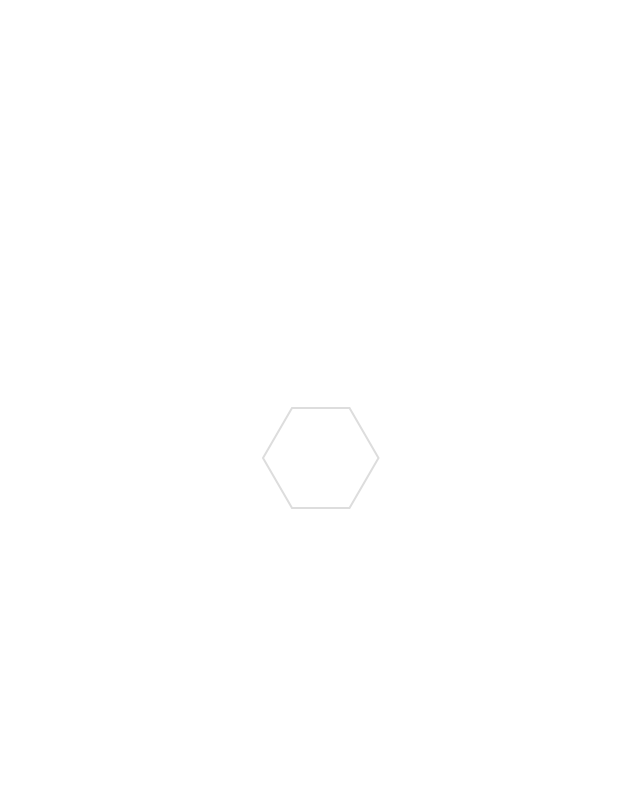
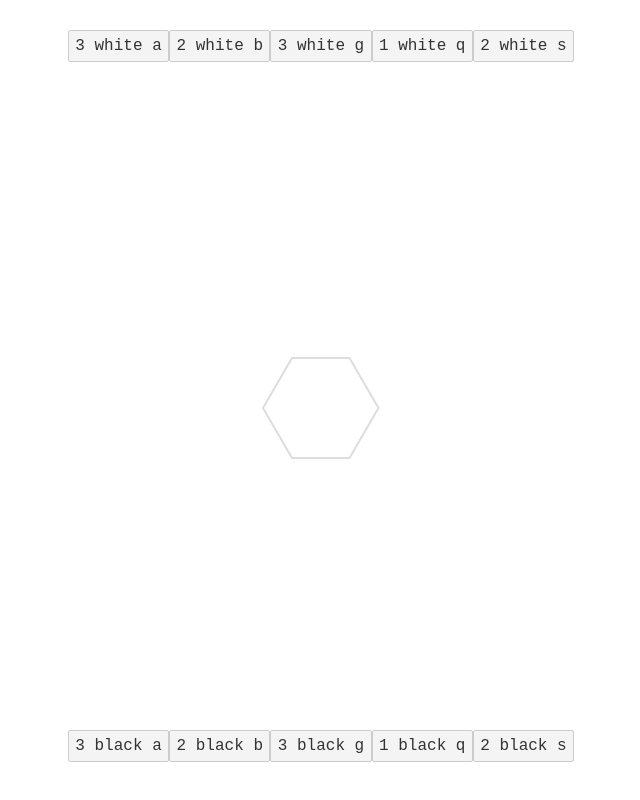
Before and after one commit to taylordolan/hive-svelte, a Svelte app: page / in a window 1280 px wide. Shown: the top 800 px of the page, without its empty margins (327-967 px from the left). Built offline with nearby package versions, Linux system fonts and the light colour scheme.

Commit message:
picking up bugs from player object

```diff
--- a/src/App.svelte
+++ b/src/App.svelte
@@ -1,26 +1,30 @@
 <script>
   import Hex from "./Hex.svelte";
-  const colCount = 45;
-	const rowCount = 45;
+  import Player from "./Player.svelte";
+  import { board, white, black, holding } from './stores.js';
 
-  let board = [];
-  for (let x = 0; x < colCount; x++) {
-    board[x] = [];
-    for (let y = 0; y < rowCount; y++) {
-      board[x][y] = {
-        x: x,
-        y: y,
-        content: [],
-        status: "none",
-      };
+  const setHeldBug = (player, bug) => {
+    if (!$holding && player.bugs[bug]) {
+      player.bugs[bug]--;
+      $holding = bug;
     }
   }
-  board[23][23].status = "open";
+
+  // const placeHeldBug = (x, y) => {
+  //   if ($holding) {
+  //     $board[x][y].content.push(holding);
+  //     // board[x][y].status = "filled";
+  //     $holding = null;
+  //     openAdjacentHexes(x, y);
+  //   }
+  // }
 </script>
 
 <main>
+  <Player player={$white} {setHeldBug}/>
+  <Player player={$black} {setHeldBug}/>
 	<div id="board">
-    {#each board as col, x}
+    {#each $board as col, x}
       <div
         class:shift-up = "{x % 2 === 0}"
         class:shift-down = "{x % 2 !== 0}"
@@ -31,8 +35,6 @@
       </div>
     {/each}
   </div>
-  <!-- <div id="white" class="player"></div> -->
-  <!-- <div id="black" class="player"></div> -->
 </main>
 
 <style>
--- a/src/Hex.svelte
+++ b/src/Hex.svelte
@@ -2,7 +2,6 @@
   export let x;
   export let y;
   export let status;
-  export let content;
 </script>
 
 <div class="hex-wrapper {status}" data-x={x} data-y={y}>
--- /dev/null
+++ b/src/Player.svelte
@@ -0,0 +1,34 @@
+<script>
+  export let player;
+  export let setHeldBug;
+</script>
+
+<div id={player.color} class="player">
+  {#each Object.entries(player.bugs) as bug}
+    <button on:click = {() => {
+      setHeldBug(player, bug[0])
+      player = player;
+    }
+    }>{bug[1]} {player.color} {bug[0]}</button>
+  {/each}
+</div>
+
+<style>
+  #white {
+    top: 0;
+  }
+
+  #black {
+    bottom: 0;
+  }
+
+  .player {
+    align-items: center;
+    background-color: rgba(255,255,255,.8);
+    display: flex;
+    height: 100px;
+    justify-content: center;
+    position: fixed;
+    width: 100vw;
+  }
+</style>
--- a/src/main.js
+++ b/src/main.js
@@ -1,10 +1,107 @@
 import App from './App.svelte';
+import { board, white, black, holding } from './stores.js';
+
+// const setHeldBug = (player, bug) => {
+//   if (!$holding && player.bugs[bug]) {
+//     player.bugs[bug]--;
+//     $holding = bug;
+//   }
+// }
+
+const placeHeldBug = (x, y) => {
+  if (holding) {
+    $board[x][y].content.push(holding);
+    // board[x][y].status = "filled";
+    $holding = null;
+    openAdjacentHexes(x, y);
+  }
+}
+
+// called when a bug is placed in an empty hex
+const openAdjacentHexes = (x, y) => {
+  // cardinal directions
+  const dirs = [[1,0],[0,1],[-1,0],[0,-1]];
+  // column-dependent directions
+  if (x % 2 === 0) {
+    dirs.push([-1,-1], [1,-1]);
+  } else {
+    dirs.push([-1,1], [1,1]);
+  }
+
+  for (let i = 0; i < dirs.length; i++) {
+    let dir = dirs[i];
+    let newX = x + dir[0];
+    let newY = y + dir[1]
+    try {
+      let target = $board[newX][newY];
+      if (target.status !== "filled") {
+        target.status = "open";
+      }
+    } catch {};
+  }
+
+  // for every empty hex that has a visible hex in its row and its column,
+  // we want to set its status to "hide", which makes it take up space in the dom
+  // without having any visual styling. this makes sure all visible hexes are
+  // rendered adjacent to the right hexes.
+  for (x = 0; x < cols; x++) { markColHexes(x) };
+  for (y = 0; y < rows; y++) { hideRowHexes(y) };
+  // any hexes that were marked by `markColHexes` but not hidden
+  // by `hideRowHexes` get hidden again.
+  for (x = 0; x < cols; x++) {
+    for (y = 0; y < rows; y++) {
+      if ($board[x][y].status === "marked") {
+        $board[x][y].status = "none";
+      }
+    };
+  };
+}
+
+const markColHexes = (x) => {
+  let markEm = false;
+  // for every row in the given column, see if there's a visible hex.
+  // if at least one exists, then we'll mark all hexes in this row.
+  for (let y = 0; y < rows; y++) {
+    if ($board[x][y].status === "open") {
+      markEm = true;
+    }
+  }
+  // this is where we do the actual marking of all hexes in the row.
+  if (markEm) {
+    for (let y = 0; y < rows; y++) {
+      if ($board[x][y].status === "none") {
+        $board[x][y].status = "marked";
+      }
+    }
+  }
+}
+
+const hideRowHexes = (y) => {
+  let hideEm = false;
+  // for every column in the given row, see if there's a visible hex.
+  // if at least one exists, then all marked hexes in the row are hidden
+  // (instead of being removed from the dom altogether).
+  for (let x = 0; x < cols; x++) {
+    if ($board[x][y].status === "open") {
+      hideEm = true;
+    }
+  }
+  // this is where we do the actual hiding of all marked hexes in the row.
+  if (hideEm) {
+    for (let x = 0; x < cols; x++) {
+      if ($board[x][y].status === "marked") {
+        $board[x][y].status = "hide";
+      }
+    }
+  }
+}
 
 const app = new App({
 	target: document.body,
-	// props: {
-	// 	name: 'world'
-	// }
+	props: {
+    // white: new Player("white"),
+    // black: new Player("black"),
+	}
 });
 
 export default app;
--- /dev/null
+++ b/src/stores.js
@@ -0,0 +1,28 @@
+import { writable } from 'svelte/store';
+
+// board setup
+const size = 45; // the number of rows and columns
+let b = [];
+for (let x = 0; x < size; x++) {
+  b[x] = [];
+  for (let y = 0; y < size; y++) {
+    b[x][y] = {
+      x: x,
+      y: y,
+      content: [],
+      status: "none",
+    };
+  }
+}
+b[Math.floor(size/2)][Math.floor(size/2)].status = "open";
+
+export const board = writable(b);
+export const white = writable({
+  color: "white",
+  bugs: { a: 3, b: 2, g: 3, q: 1, s: 2 },
+});
+export const black = writable({
+  color: "black",
+  bugs: { a: 3, b: 2, g: 3, q: 1, s: 2 },
+});
+export const holding = writable(null);
```
Also changed, not shown: notes.txt (added).
